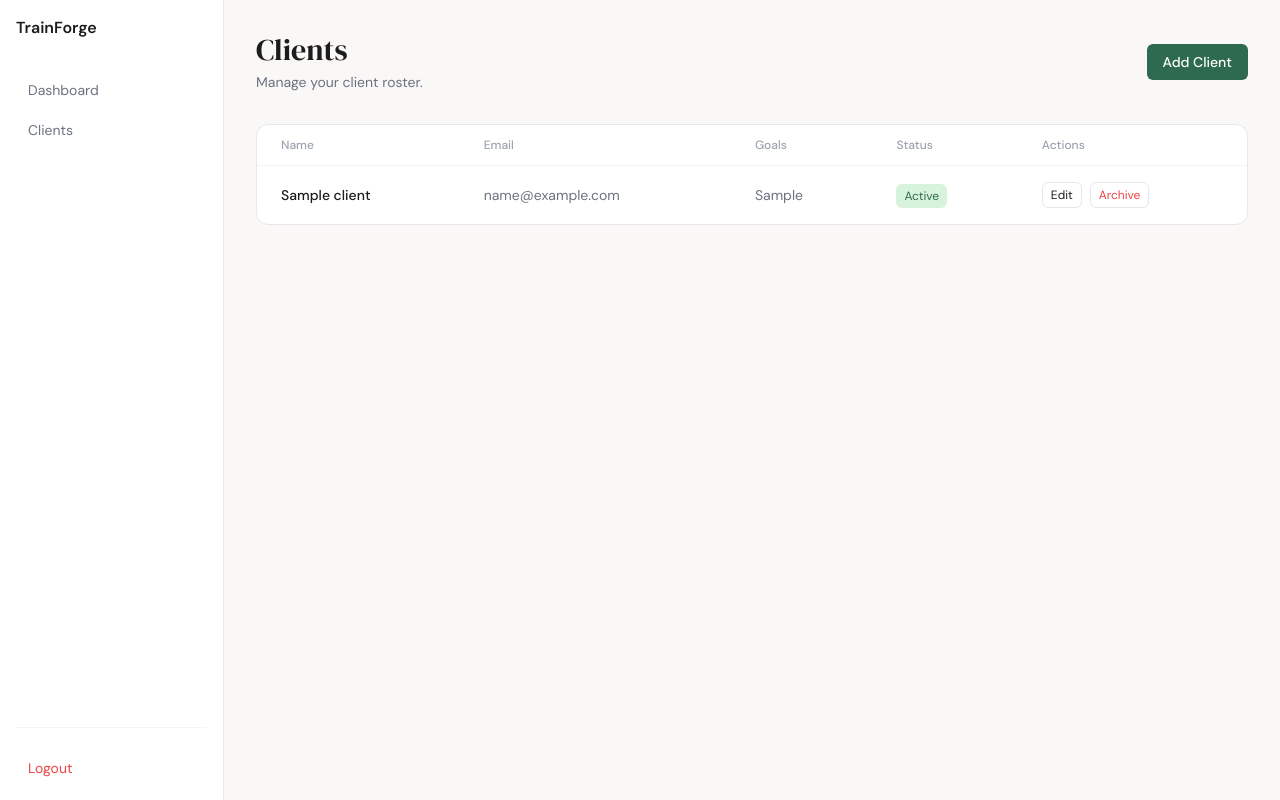
After one commit to Revaldyhfz/TrainForge, a Django app: template core/templates/core/clients_list.html in a window 1280 px wide. The commit adds this page. Run offline with Django 5.2, Linux system fonts and the light colour scheme; the template is opened without the code that fills it: values that come from a table or form of the project are taken from there, others are empty; tables that the repository leaves empty hold one stand-in row (values such as "Sample post"); some libraries are stand-ins or nearby versions.

Commit message:
feat: clients CRUD for trainers
- list, create, edit, archive, restore views
- soft delete via status field, never hard delete
- trainer can only see and modify their own clients
- shared trainer_base layout with sidebar
- page_header and trainer_nav partials for reuse
- client_form template shared by create and edit views

```diff
--- /dev/null
+++ b/core/templates/core/clients_list.html
@@ -0,0 +1,61 @@
+{% extends 'core/trainer_base.html' %}
+{% block title %}Clients — TrainForge{% endblock %}
+
+{% block trainer_content %}
+{% include 'core/includes/page_header.html' with title='Clients' subtitle='Manage your client roster.' action_url='/clients/new/' action_label='Add Client' %}
+
+{% if clients %}
+  <div class="bg-white border border-gray-200 rounded-xl overflow-hidden">
+    <table class="w-full">
+      <thead>
+        <tr class="text-xs text-gray-400 border-b border-gray-100">
+          <th class="text-left px-6 py-3 font-medium">Name</th>
+          <th class="text-left px-6 py-3 font-medium">Email</th>
+          <th class="text-left px-6 py-3 font-medium">Goals</th>
+          <th class="text-left px-6 py-3 font-medium">Status</th>
+          <th class="text-left px-6 py-3 font-medium">Actions</th>
+        </tr>
+      </thead>
+      <tbody class="divide-y divide-gray-100">
+        {% for client in clients %}
+          <tr class="hover:bg-gray-50">
+            <td class="px-6 py-4 text-sm font-medium">{{ client.name }}</td>
+            <td class="px-6 py-4 text-sm text-gray-500">{{ client.email }}</td>
+            <td class="px-6 py-4 text-sm text-gray-500">{{ client.goals|default:"—" }}</td>
+            <td class="px-6 py-4">
+              {% if client.status == 'active' %}
+                <span class="text-xs bg-[#D8F3DC] text-[#2D6A4F] px-2 py-1 rounded-md">Active</span>
+              {% else %}
+                <span class="text-xs bg-gray-100 text-gray-500 px-2 py-1 rounded-md">Inactive</span>
+              {% endif %}
+            </td>
+            <td class="px-6 py-4">
+              <div class="flex gap-2">
+                <a href="{% url 'client_edit' client.id %}" class="text-xs border border-gray-200 px-2 py-1 rounded-md hover:bg-gray-50">Edit</a>
+                {% if client.status == 'active' %}
+                  <form method="post" action="{% url 'client_archive' client.id %}">
+                    {% csrf_token %}
+                    <button type="submit" class="text-xs border border-gray-200 px-2 py-1 rounded-md text-red-500 hover:bg-red-50">Archive</button>
+                  </form>
+                {% else %}
+                  <form method="post" action="{% url 'client_restore' client.id %}">
+                    {% csrf_token %}
+                    <button type="submit" class="text-xs border border-gray-200 px-2 py-1 rounded-md hover:bg-gray-50">Restore</button>
+                  </form>
+                {% endif %}
+              </div>
+            </td>
+          </tr>
+        {% endfor %}
+      </tbody>
+    </table>
+  </div>
+{% else %}
+  <div class="bg-white border border-gray-200 rounded-xl p-12 text-center">
+    <p class="text-sm text-gray-500 mb-4">You don't have any clients yet.</p>
+    <a href="{% url 'client_create' %}" class="inline-block bg-[#2D6A4F] text-white px-4 py-2 rounded-md text-sm font-medium hover:bg-[#245840]">
+      Add your first client
+    </a>
+  </div>
+{% endif %}
+{% endblock %}
--- /dev/null
+++ b/core/templates/core/includes/page_header.html
@@ -0,0 +1,12 @@
+{# Page title block. Pass: title, subtitle, action_url, action_label (last two optional). #}
+<div class="flex items-center justify-between mb-8">
+  <div>
+    <h1 class="serif text-2xl md:text-3xl mb-1">{{ title }}</h1>
+    {% if subtitle %}<p class="text-sm text-gray-500">{{ subtitle }}</p>{% endif %}
+  </div>
+  {% if action_url and action_label %}
+    <a href="{{ action_url }}" class="bg-[#2D6A4F] text-white px-4 py-2 rounded-md text-sm font-medium hover:bg-[#245840]">
+      {{ action_label }}
+    </a>
+  {% endif %}
+</div>
--- /dev/null
+++ b/core/templates/core/includes/trainer_nav.html
@@ -0,0 +1,25 @@
+{# Sidebar nav for trainer pages. Pass `active` to highlight current page. #}
+<aside class="w-56 bg-white border-r border-gray-200 fixed h-full p-4 flex flex-col">
+  <a href="{% url 'dashboard' %}" class="text-base font-semibold mb-8">TrainForge</a>
+
+  <nav class="flex flex-col gap-1 flex-1">
+    <a href="{% url 'dashboard' %}"
+       class="text-sm px-3 py-2 rounded-md {% if active == 'dashboard' %}bg-[#D8F3DC] text-[#2D6A4F]{% else %}text-gray-500 hover:bg-gray-50{% endif %}">
+      Dashboard
+    </a>
+    <a href="{% url 'clients_list' %}"
+       class="text-sm px-3 py-2 rounded-md {% if active == 'clients' %}bg-[#D8F3DC] text-[#2D6A4F]{% else %}text-gray-500 hover:bg-gray-50{% endif %}">
+      Clients
+    </a>
+  </nav>
+
+  <div class="border-t border-gray-100 pt-4">
+    <p class="text-xs text-gray-500 px-3 mb-2">{{ user.username }}</p>
+    <form method="post" action="{% url 'logout' %}">
+      {% csrf_token %}
+      <button type="submit" class="text-sm text-red-500 px-3 py-1.5 hover:bg-red-50 rounded-md w-full text-left">
+        Logout
+      </button>
+    </form>
+  </div>
+</aside>
--- /dev/null
+++ b/core/templates/core/trainer_base.html
@@ -0,0 +1,8 @@
+{% extends 'core/base.html' %}
+
+{% block content %}
+{% include 'core/includes/trainer_nav.html' with active=active_nav %}
+<main class="ml-56 p-8">
+  {% block trainer_content %}{% endblock %}
+</main>
+{% endblock %}
--- a/core/urls.py
+++ b/core/urls.py
@@ -10,5 +10,12 @@ urlpatterns = [
     path('login/', views.login_view, name='login'),
     path('logout/', views.logout_view, name='logout'),
     path('dashboard/', views.dashboard, name='dashboard'),
+
+    path('clients/', views.clients_list, name='clients_list'),
+    path('clients/new/', views.client_create, name='client_create'),
+    path('clients/<int:client_id>/edit/', views.client_edit, name='client_edit'),
+    path('clients/<int:client_id>/archive/', views.client_archive, name='client_archive'),
+    path('clients/<int:client_id>/restore/', views.client_restore, name='client_restore'),
+
     path('admin-overview/', views.admin_overview, name='admin_overview'),
 ]
```
Also changed, not shown: core/templates/core/client_form.html (added, +45 -0 lines), core/templates/core/dashboard.html (+5 -18 lines), core/views.py (+122 -4 lines).
